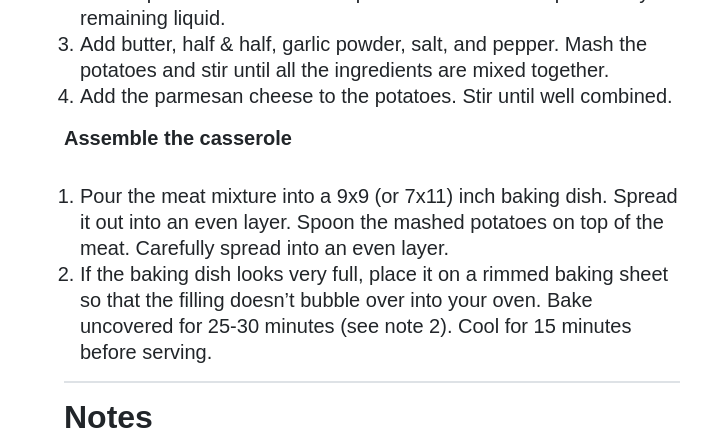
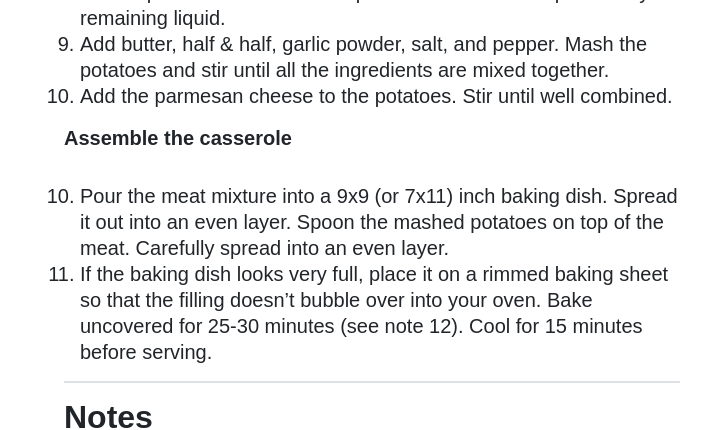
Before and after one commit to sfb1996/cookbook, a Jekyll site: the page built from _recipes/best_classic_shepherds_pie_recipe.md, in a window 1280 px wide and 900 px high, scrolled down 1704 px. Shown: the top 430 px of the window, without its empty margins (268-979 px from the left). Built offline with Jekyll 4.4.1, drawn with Linux system fonts in a browser that asks for light colours.

Commit message:
Update best_classic_shepherds_pie_recipe.md

```diff
--- a/_recipes/best_classic_shepherds_pie_recipe.md
+++ b/_recipes/best_classic_shepherds_pie_recipe.md
@@ -36,7 +36,9 @@
 - [ ] 1/4 cup parmesan cheese
 
 # Instructions
+
 **Make the Meat Filling**
+
 1. Add the oil to a large skillet and place it over medium-high heat for 2 minutes. Add the onions. Cook 5 minutes, stirring occasionally.
 2. Add the ground beef (or ground lamb) to the skillet and break it apart with a wooden
 spoon. Add the parsley, rosemary, thyme, salt, and and pepper. Stir well. Cook for 6-8 minutes, until the meat is browned, stirring occasionally.
@@ -46,6 +48,7 @@
 6. Set the meat mixture aside. Preheat oven to 400 degrees F.
 
 **Make the potato topping**
+
 {:start="7"}
 7. Place the potatoes in a large pot. Cover the potatoes with water. Bring the water to a boil. Reduce to a simmer. Cook until potatoes are fork tender, 10-15 minutes.
 8. Drain the potatoes in a colander. Return the potatoes to the hot pot. Let the potatoes rest in the hot pot for 1 minute to evaporate any remaining liquid.
@@ -53,9 +56,10 @@
 9. Add the parmesan cheese to the potatoes. Stir until well combined.
 
 **Assemble the casserole**
+
 {:start="10"}
 10. Pour the meat mixture into a 9x9 (or 7x11) inch baking dish. Spread it out into an even layer. Spoon the mashed potatoes on top of the meat. Carefully spread into an even layer.
-11. If the baking dish looks very full, place it on a rimmed baking sheet so that the filling doesn’t bubble over into your oven. Bake uncovered for 25-30 minutes (see note 2). Cool for 15 minutes before serving.
+11. If the baking dish looks very full, place it on a rimmed baking sheet so that the filling doesn’t bubble over into your oven. Bake uncovered for 25-30 minutes (see note 12). Cool for 15 minutes before serving.
 
 ---
 
```
